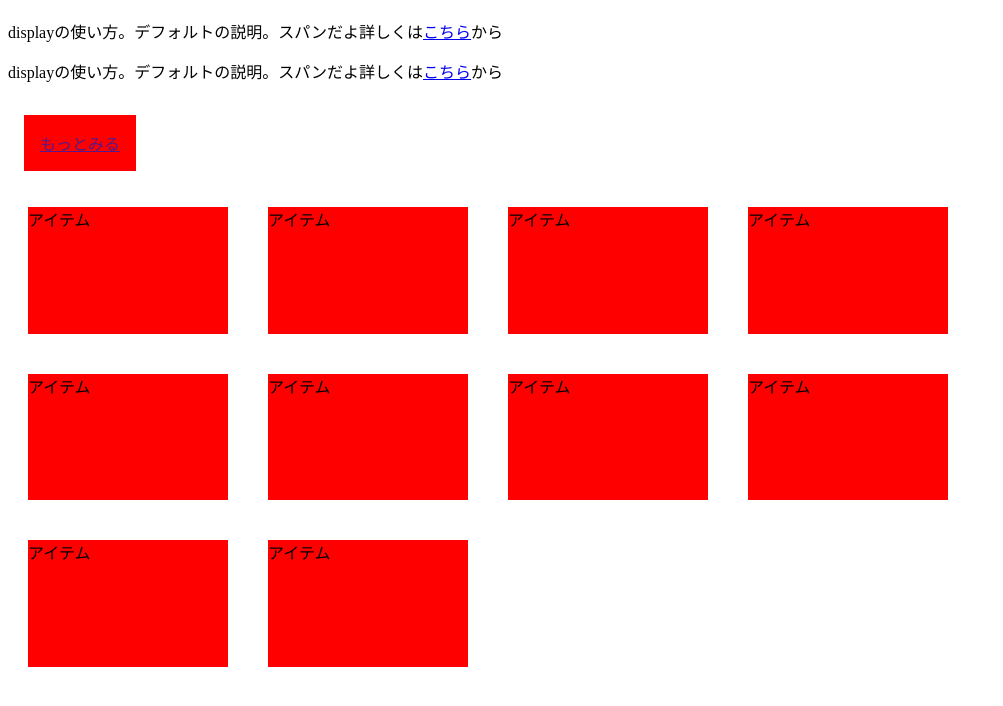
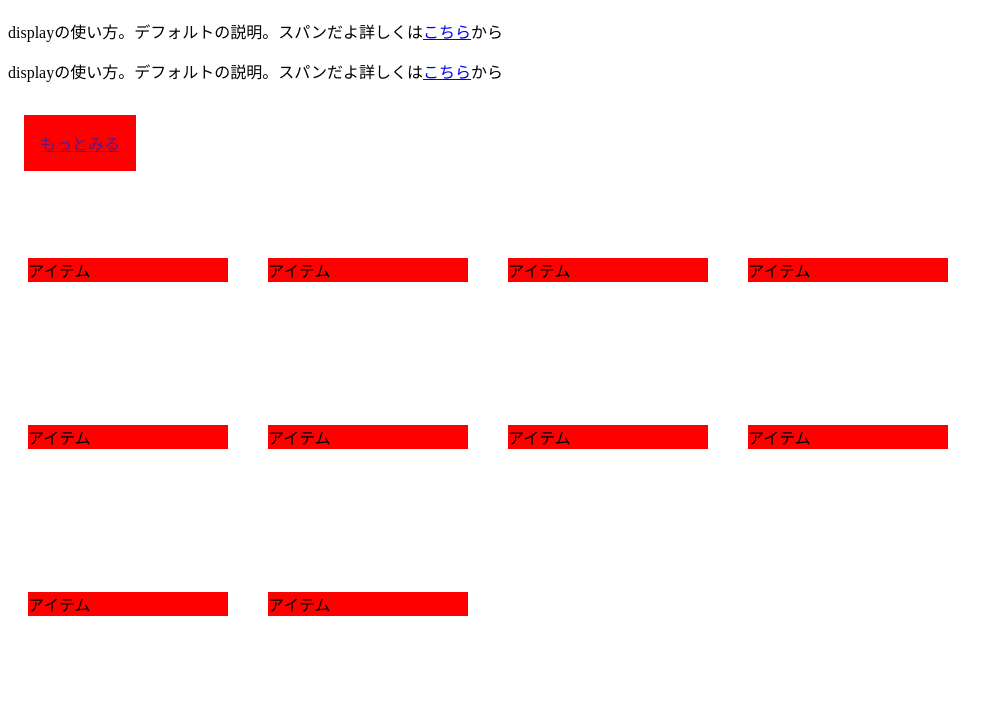
Before and after one commit to yoheipanda/display-practice, a plain HTML site: page index.html in a window 1280 px wide. Shown: the part 70-776 px from the top of the page, without its empty margins (0-1003 px from the left). Drawn offline with Linux system fonts and the light colour scheme.

Commit message:
flex-box

```diff
--- a/style.css
+++ b/style.css
@@ -15,6 +15,8 @@
     height: 500px;
     display: flex;
     flex-wrap: wrap;
+    align-items: flex-end;
+    align-items: center;
 }
 .item{
     background-color: red;
```
